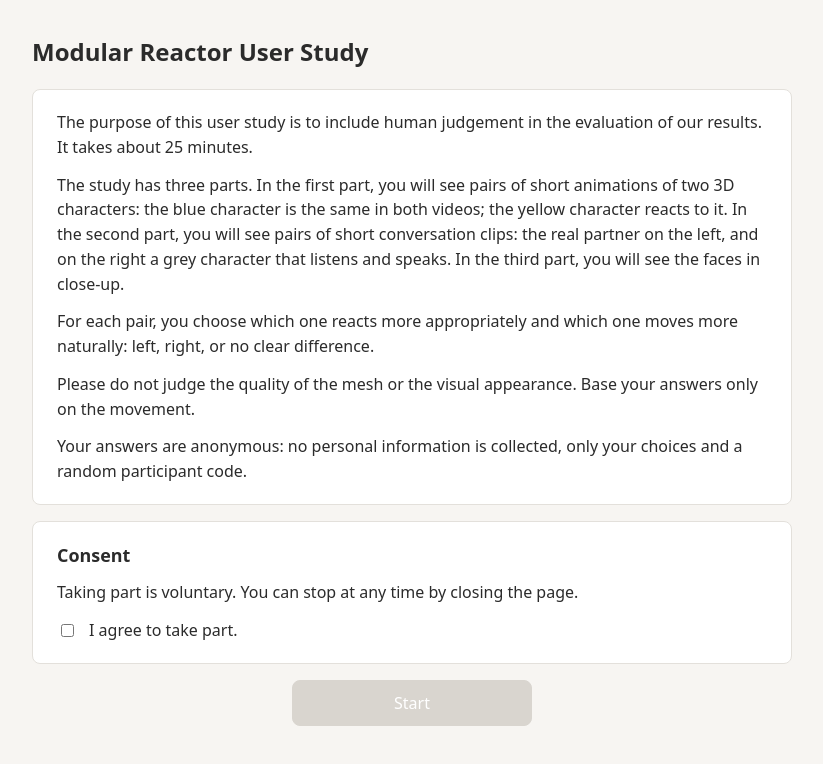
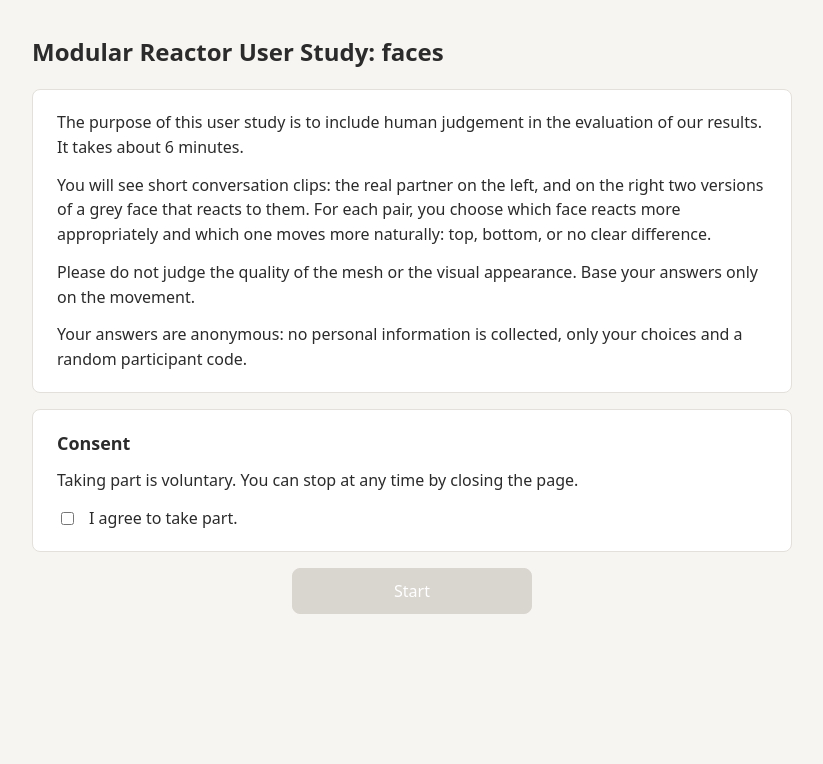
Before and after one commit to ABH2024/modular_reactor_us, a plain HTML site: page index.html in a window 1280 px wide. Shown: the whole page, without its empty margins (228-1051 px from the left). Drawn offline with Linux system fonts and the light colour scheme.

Commit message:
Same address now serves the face study; three-part study disabled

```diff
--- a/index.html
+++ b/index.html
@@ -3,7 +3,7 @@
 <head>
 <meta charset="utf-8">
 <meta name="viewport" content="width=device-width, initial-scale=1">
-<title>Modular Reactor User Study</title>
+<title>Modular Reactor User Study: faces</title>
 <link rel="stylesheet" href="style.css">
 </head>
 <body>
@@ -15,6 +15,6 @@
   <p class="muted">Loading... (if this text stays, open the page through a web server, not as a file)</p>
 </main>
 <noscript><p>This study needs JavaScript.</p></noscript>
-<script src="app.js" data-config="config_all.json"></script>
+<script src="app.js" data-config="config_face.json"></script>
 </body>
 </html>
```
Also changed, not shown: 1 other file.
